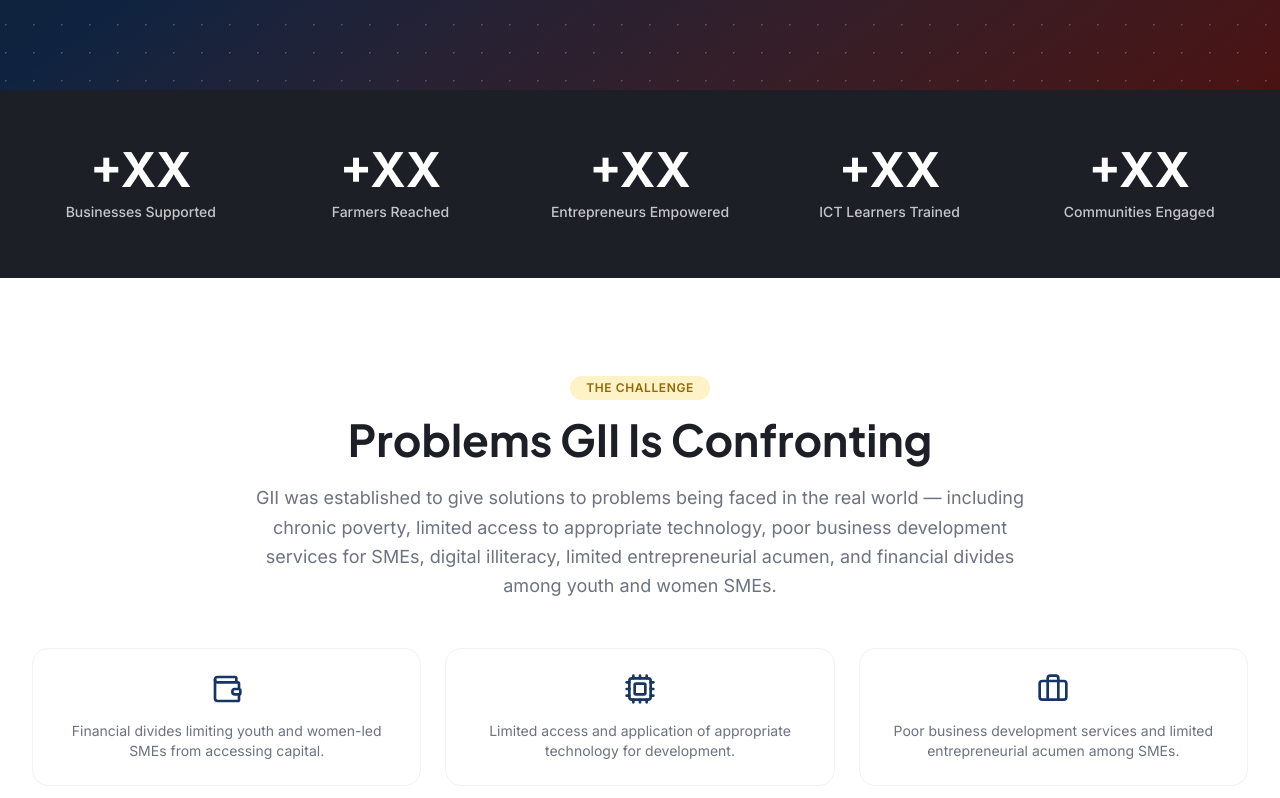
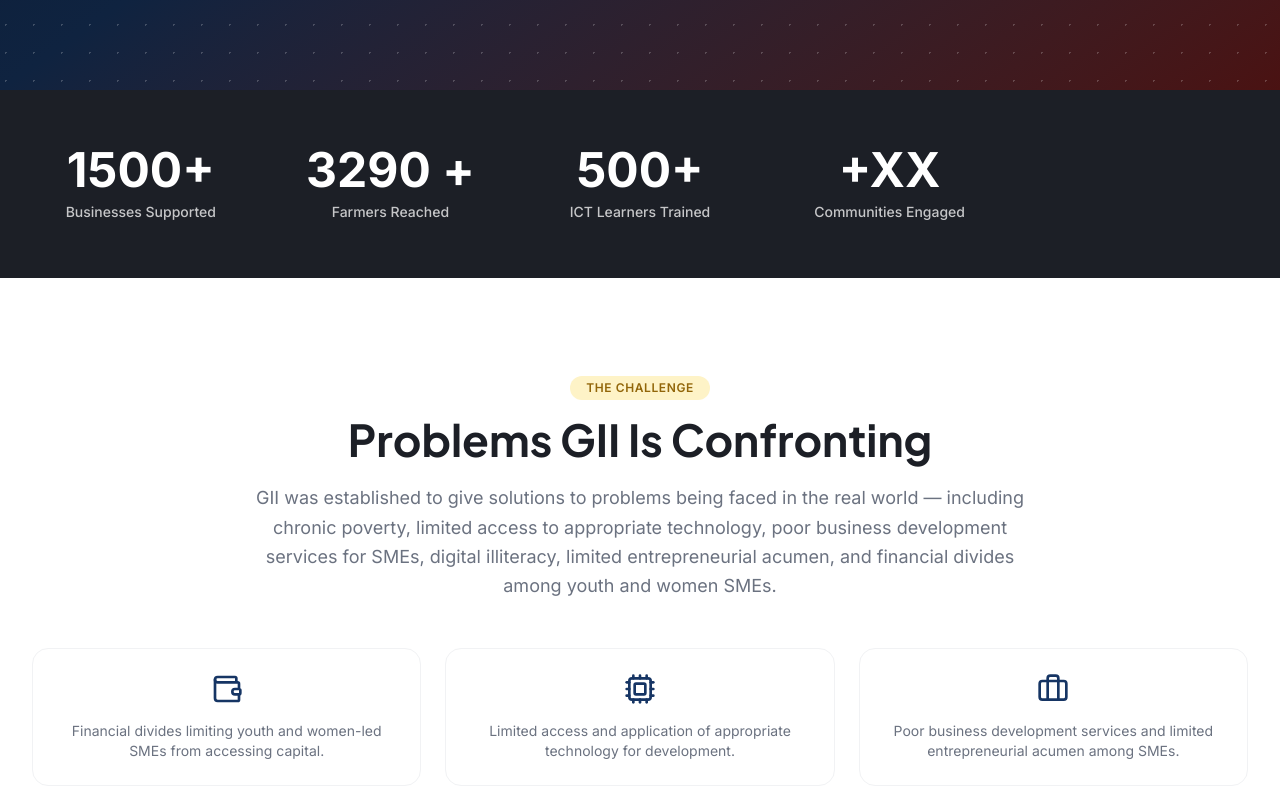
Before and after one commit to EmmaB211/gloford-institute-of-innovation, a React (Vite) app: page / in a window 1280 px wide. Shown: the part 914-1712 px from the top of the page. Built offline with nearby package versions, Linux system fonts and the light colour scheme.

Commit message:
Update impactStats with verified statistics

```diff
--- a/src/data/impact.ts
+++ b/src/data/impact.ts
@@ -8,10 +8,9 @@ export interface ImpactStat {
 // Placeholder figures — replace with verified statistics once supplied. Values set to 0
 // intentionally so the UI clearly shows editable placeholders ("+XX") rather than invented data.
 export const impactStats: ImpactStat[] = [
-  { id: "businesses", label: "Businesses Supported", value: 0, suffix: "+" },
-  { id: "farmers", label: "Farmers Reached", value: 0, suffix: "+" },
-  { id: "entrepreneurs", label: "Entrepreneurs Empowered", value: 0, suffix: "+" },
-  { id: "ict-learners", label: "ICT Learners Trained", value: 0, suffix: "+" },
+  { id: "businesses", label: "Businesses Supported", value: 1500, suffix: "+" },
+  { id: "farmers", label: "Farmers Reached", value: 3290, suffix: " +" },
+  { id: "ict-learners", label: "ICT Learners Trained", value: 500, suffix: "+" },
   { id: "communities", label: "Communities Engaged", value: 0, suffix: "+" },
 ];
 
```
